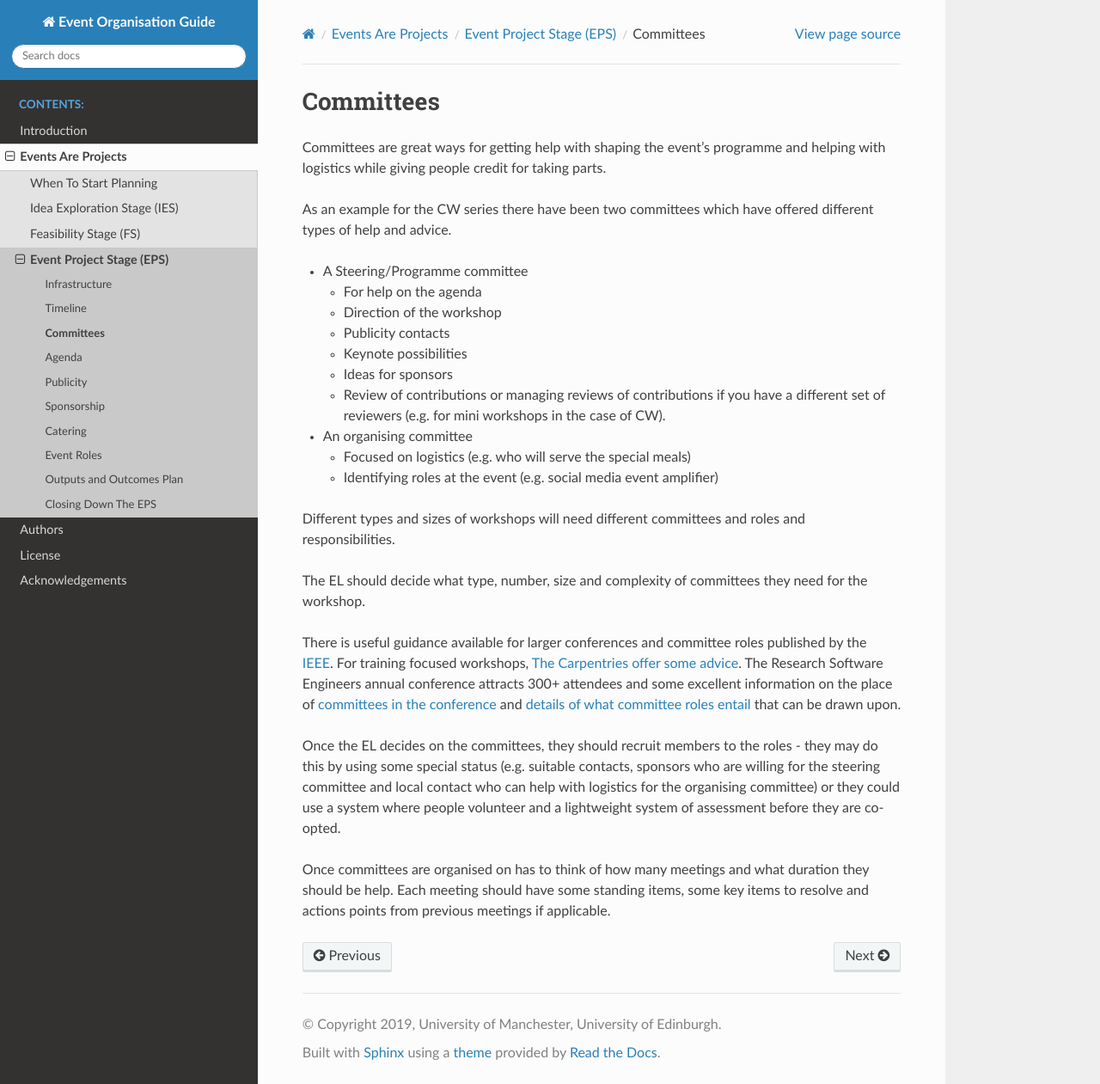
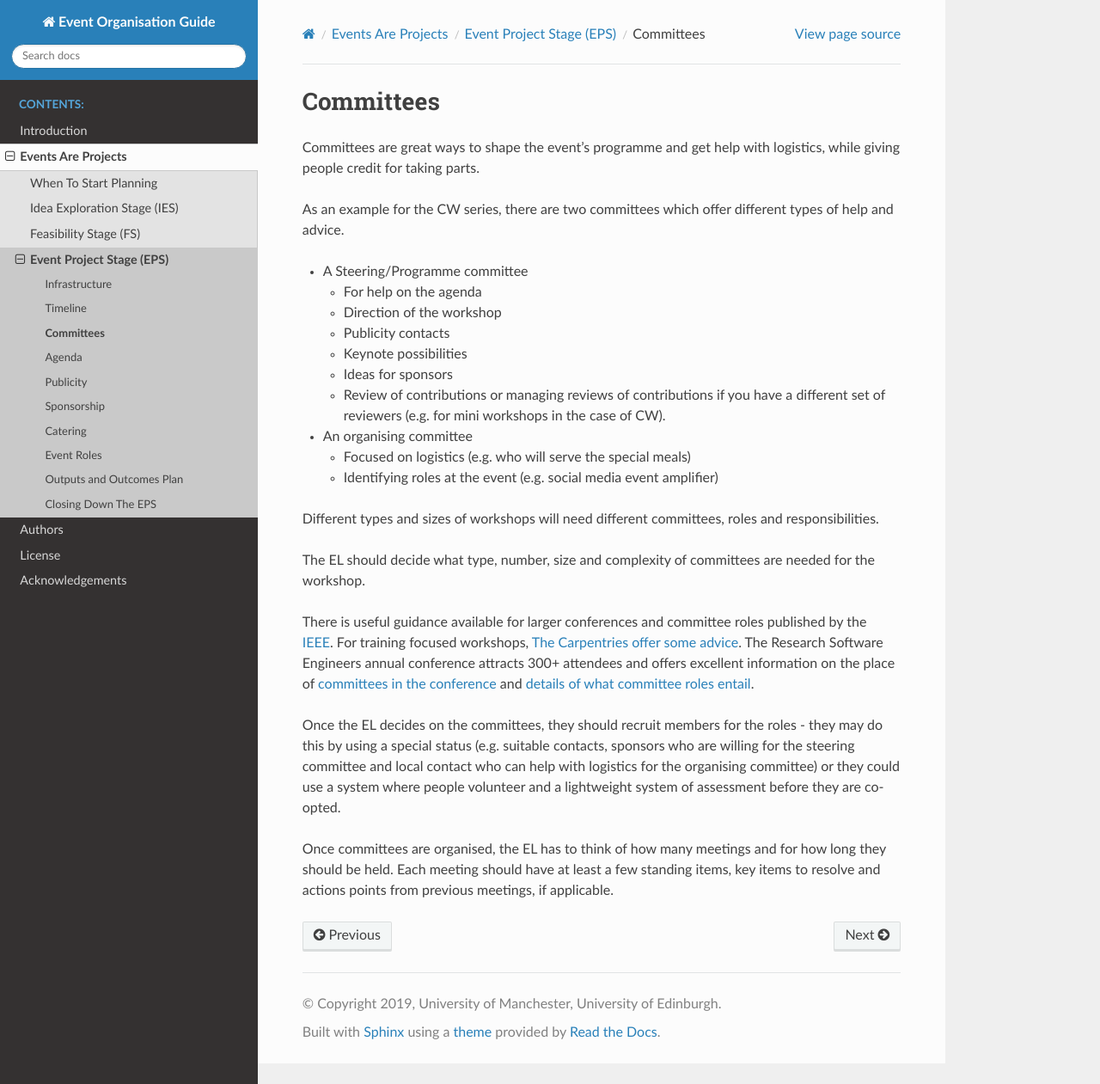
Before and after one commit to softwaresaved/event-organisation-guide, a Sphinx documentation site: the page built from docs/eog/eps-committees.rst, in a window 1280 px wide and 1261 px high. Shown: the whole window at 86% size. Built offline with Sphinx 7.4.7 and the Read the Docs theme 2.0.0, drawn with Linux system fonts in a browser that asks for light colours.

Commit message:
Update eps-committees.rst

```diff
--- a/docs/eog/eps-committees.rst
+++ b/docs/eog/eps-committees.rst
@@ -3,9 +3,9 @@
 Committees
 ==========
 
-Committees are great ways for getting help with shaping the event’s programme and helping with logistics while giving people credit for taking parts.
+Committees are great ways to shape the event’s programme and get help with logistics, while giving people credit for taking parts.
 
-As an example for the CW series there have been two committees which have offered different types of help and advice.
+As an example for the CW series, there are two committees which offer different types of help and advice.
 
 * A Steering/Programme committee
 
@@ -21,16 +21,16 @@ As an example for the CW series there have been two committees which have offere
   * Focused on logistics (e.g. who will serve the special meals)
   * Identifying roles at the event (e.g. social media event amplifier)
 
-Different types and sizes of workshops will need different committees and roles and responsibilities.
+Different types and sizes of workshops will need different committees, roles and responsibilities.
 
-The EL should decide what type, number, size and complexity of committees they need for the workshop.
+The EL should decide what type, number, size and complexity of committees are needed for the workshop.
 
 There is useful guidance available for larger conferences and committee roles published by the `IEEE <https://www.ieee.org/conferences/organizers/roles-responsibilities.html>`_. For training focused workshops, `The Carpentries offer some advice <https://docs.carpentries.org/topic_folders/hosts_instructors/index.html>`_.
-The Research Software Engineers annual conference attracts 300+ attendees and some excellent information on the place
+The Research Software Engineers annual conference attracts 300+ attendees and offers excellent information on the place
 of `committees in the conference <https://rse.ac.uk/conf2019/>`_ and
-`details of what committee roles entail <https://rse.ac.uk/conf2019/get-involved/>`_ that can be drawn upon.
+`details of what committee roles entail <https://rse.ac.uk/conf2019/get-involved/>`_.
 
-Once the EL decides on the committees, they should recruit members to the roles - they may do this by using some
+Once the EL decides on the committees, they should recruit members for the roles - they may do this by using a
 special status (e.g. suitable contacts, sponsors who are willing for the steering committee and local contact who can help with logistics for the organising committee) or they could use a system where people volunteer and a lightweight system of assessment before they are co-opted.
 
-Once committees are organised on has to think of how many meetings and what duration they should be help. Each meeting should have some standing items, some key items to resolve and actions points from previous meetings if applicable.
+Once committees are organised, the EL has to think of how many meetings and for how long they should be held. Each meeting should have at least a few standing items, key items to resolve and actions points from previous meetings, if applicable.
```
